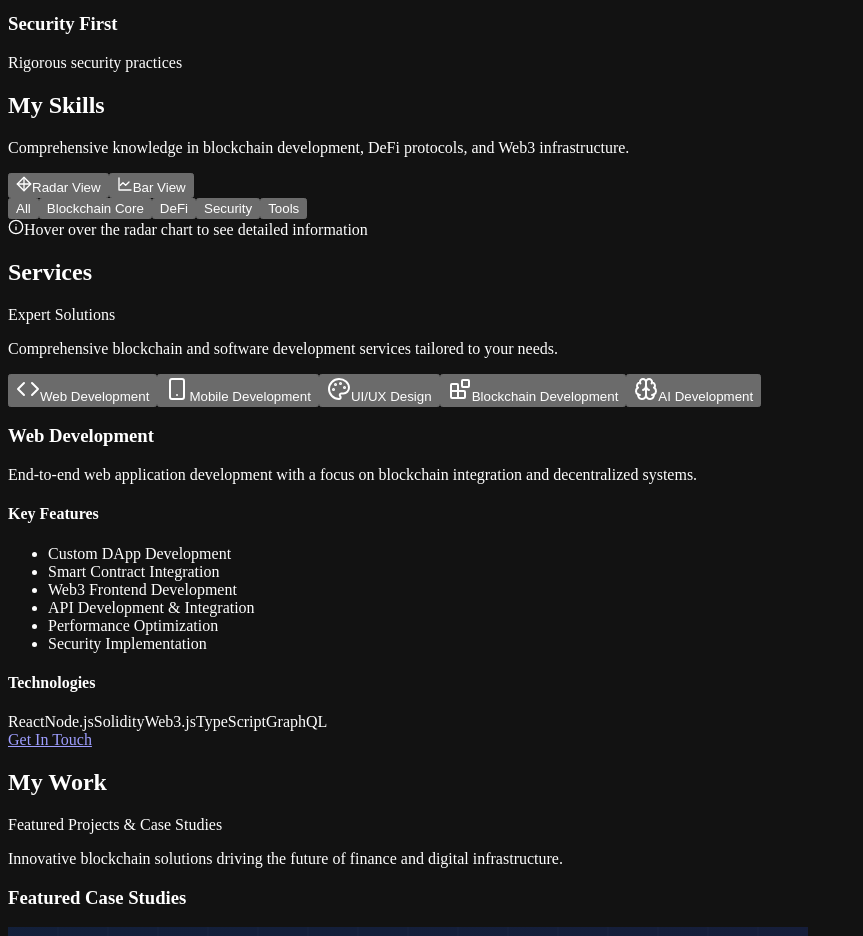
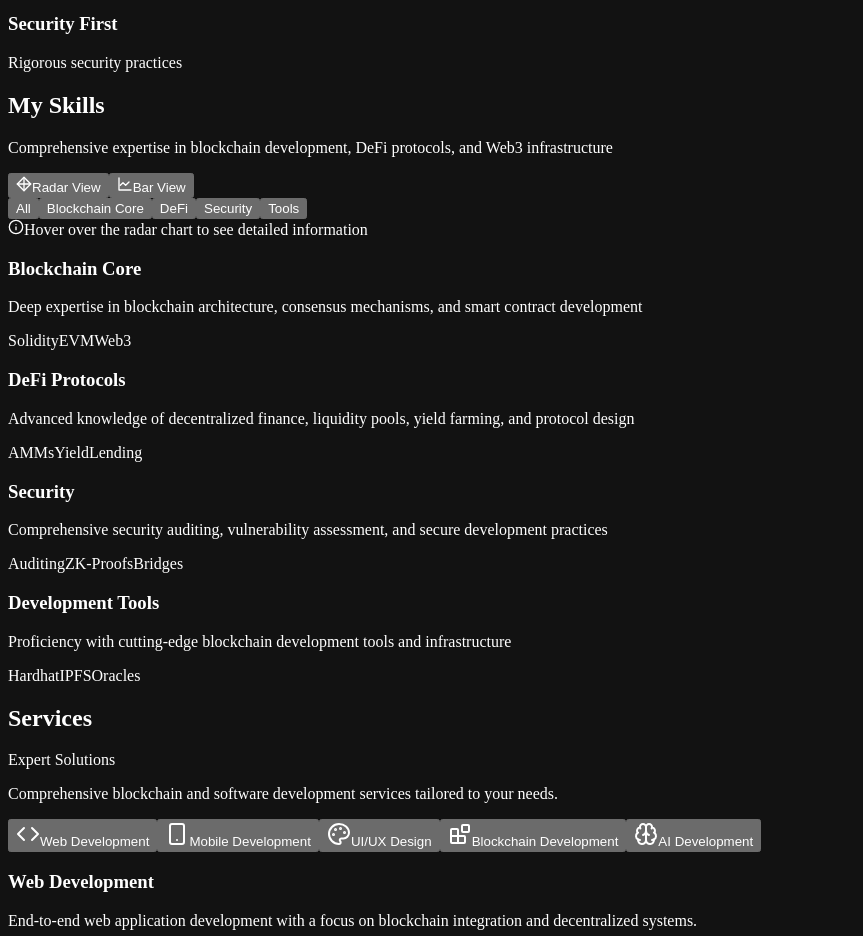
Before and after one commit to ChronoCoders/chronocoder, a React (Vite) app in the folder client/: page / in a window 1280 px wide. Shown: the part 1440-2376 px from the top of the page, without its empty margins (0-863 px from the left). Built offline with nearby package versions, Linux system fonts and the light colour scheme.

Commit message:
Complete Skills Section Revamp with Interactive Visualization

```diff
--- a/client/src/components/SkillsSection.tsx
+++ b/client/src/components/SkillsSection.tsx
@@ -5,6 +5,7 @@ import SkillBar from "@/components/SkillBar";
 import SkillRadar from "@/components/ui/skill-radar";
 import { Info } from "lucide-react";
 
+// Define skills data structure
 type SkillCategory = "all" | "blockchain" | "defi" | "security" | "tools";
 
 interface Skill {
@@ -21,8 +22,7 @@ interface SkillDetail {
   relatedProjects: string[];
 }
 
-// This data is now duplicated in the SkillRadar component
-// In a production app, we would move this to a shared location
+// Enhanced skills data with detailed information
 const skills: Skill[] = [
   { name: "Solidity", percentage: 95, category: ["blockchain"] },
   { name: "Smart Contracts", percentage: 90, category: ["blockchain"] },
@@ -78,9 +78,10 @@ export default function SkillsSection() {
           variants={fadeIn("up", "tween", 0.2, 1)}
           className="text-muted-foreground text-center max-w-2xl mx-auto mb-6"
         >
-          Comprehensive knowledge in blockchain development, DeFi protocols, and Web3 infrastructure.
+          Comprehensive expertise in blockchain development, DeFi protocols, and Web3 infrastructure
         </motion.p>
 
+        {/* View Mode Toggle */}
         <motion.div
           variants={fadeIn("up", "tween", 0.25, 1)}
           className="flex justify-center mb-4 gap-4"
@@ -116,6 +117,7 @@ export default function SkillsSection() {
           </button>
         </motion.div>
 
+        {/* Category Filter */}
         <motion.div
           variants={fadeIn("up", "tween", 0.3, 1)}
           className="flex flex-wrap justify-center gap-2 mb-8"
@@ -135,12 +137,13 @@ export default function SkillsSection() {
           ))}
         </motion.div>
 
+        {/* Skills Visualization */}
         {viewMode === "radar" ? (
           <motion.div
             variants={fadeIn("up", "tween", 0.4, 1)}
             className="mt-8 relative"
           >
-            <div className="absolute top-0 right-0 flex items-center gap-2 text-gray-300 text-sm bg-[#111A33]/70 backdrop-blur-sm px-3 py-1 rounded-md border border-border">
+            <div className="absolute top-0 right-0 flex items-center gap-2 text-gray-300 text-sm bg-[#111A33]/70 backdrop-blur-sm px-3 py-1 rounded-md border border-border z-20">
               <Info size={16} className="text-primary" />
               <span>Hover over the radar chart to see detailed information</span>
             </div>
@@ -164,6 +167,60 @@ export default function SkillsSection() {
             ))}
           </motion.div>
         )}
+
+        {/* Skill Categories Overview */}
+        <motion.div
+          variants={fadeIn("up", "tween", 0.5, 1)}
+          className="mt-16 grid grid-cols-1 md:grid-cols-2 lg:grid-cols-4 gap-6"
+        >
+          <div className="bg-card/50 rounded-xl p-6 border border-gray-800 hover:border-primary/30 transition-colors">
+            <h3 className="text-lg font-semibold text-white mb-3">Blockchain Core</h3>
+            <p className="text-gray-400 text-sm mb-4">
+              Deep expertise in blockchain architecture, consensus mechanisms, and smart contract development
+            </p>
+            <div className="flex flex-wrap gap-1">
+              <span className="text-xs bg-primary/20 text-primary px-2 py-1 rounded">Solidity</span>
+              <span className="text-xs bg-primary/20 text-primary px-2 py-1 rounded">EVM</span>
+              <span className="text-xs bg-primary/20 text-primary px-2 py-1 rounded">Web3</span>
+            </div>
+          </div>
+
+          <div className="bg-card/50 rounded-xl p-6 border border-gray-800 hover:border-primary/30 transition-colors">
+            <h3 className="text-lg font-semibold text-white mb-3">DeFi Protocols</h3>
+            <p className="text-gray-400 text-sm mb-4">
+              Advanced knowledge of decentralized finance, liquidity pools, yield farming, and protocol design
+            </p>
+            <div className="flex flex-wrap gap-1">
+              <span className="text-xs bg-secondary/20 text-secondary px-2 py-1 rounded">AMMs</span>
+              <span className="text-xs bg-secondary/20 text-secondary px-2 py-1 rounded">Yield</span>
+              <span className="text-xs bg-secondary/20 text-secondary px-2 py-1 rounded">Lending</span>
+            </div>
+          </div>
+
+          <div className="bg-card/50 rounded-xl p-6 border border-gray-800 hover:border-primary/30 transition-colors">
+            <h3 className="text-lg font-semibold text-white mb-3">Security</h3>
+            <p className="text-gray-400 text-sm mb-4">
+              Comprehensive security auditing, vulnerability assessment, and secure development practices
+            </p>
+            <div className="flex flex-wrap gap-1">
+              <span className="text-xs bg-accent/20 text-accent px-2 py-1 rounded">Auditing</span>
+              <span className="text-xs bg-accent/20 text-accent px-2 py-1 rounded">ZK-Proofs</span>
+              <span className="text-xs bg-accent/20 text-accent px-2 py-1 rounded">Bridges</span>
+            </div>
+          </div>
+
+          <div className="bg-card/50 rounded-xl p-6 border border-gray-800 hover:border-primary/30 transition-colors">
+            <h3 className="text-lg font-semibold text-white mb-3">Development Tools</h3>
+            <p className="text-gray-400 text-sm mb-4">
+              Proficiency with cutting-edge blockchain development tools and infrastructure
+            </p>
+            <div className="flex flex-wrap gap-1">
+              <span className="text-xs bg-primary/20 text-primary px-2 py-1 rounded">Hardhat</span>
+              <span className="text-xs bg-primary/20 text-primary px-2 py-1 rounded">IPFS</span>
+              <span className="text-xs bg-primary/20 text-primary px-2 py-1 rounded">Oracles</span>
+            </div>
+          </div>
+        </motion.div>
       </motion.div>
     </section>
   );
```
